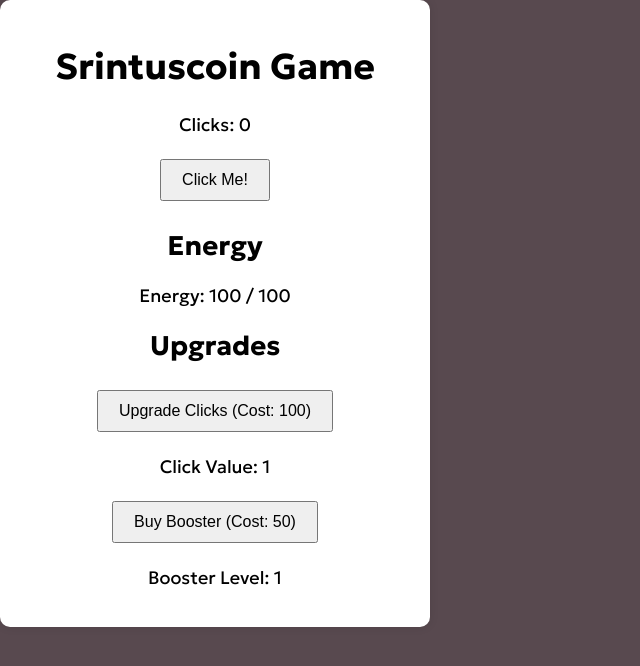
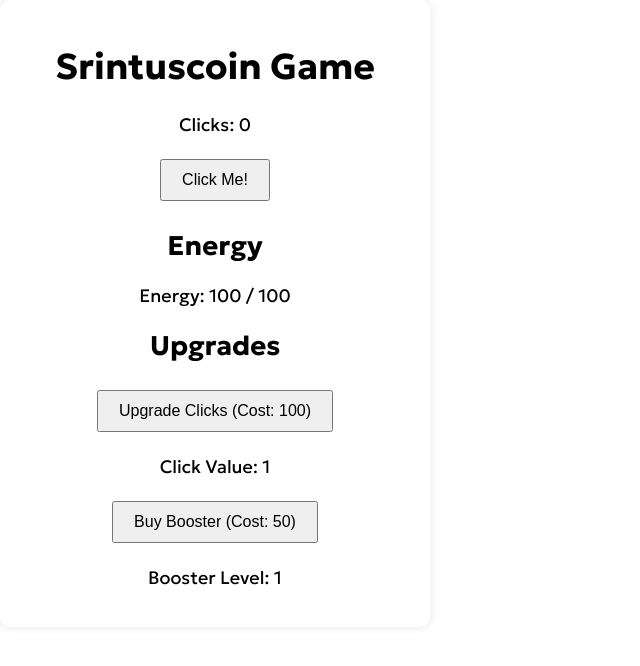
Before and after one commit to vitaliKreyn/vitaliKreyn.github.io, a PHP site: page / in a window 1280 px wide. Shown: the top 666 px of the page, without its empty margins (0-640 px from the left). Run offline with PHP 8.4, Linux system fonts and the light colour scheme.

Commit message:
Update style.css

```diff
--- a/style.css
+++ b/style.css
@@ -1,11 +1,11 @@
 @import url('https://fonts.googleapis.com/css2?family=Geologica:wght@100..900&display=swap');
 
 body {
-	margin: 0;
-	padding: 0;
-	font-size: 18px;
-  background: #58494f;
-
+  margin: 0;
+  padding: 0;
+  font-size: 18px;
+  background: var(--tg-theme-bg-color);
+  color: var(--tg-theme-text-color);
   font-family: "Geologica", sans-serif;
 }
 
```
